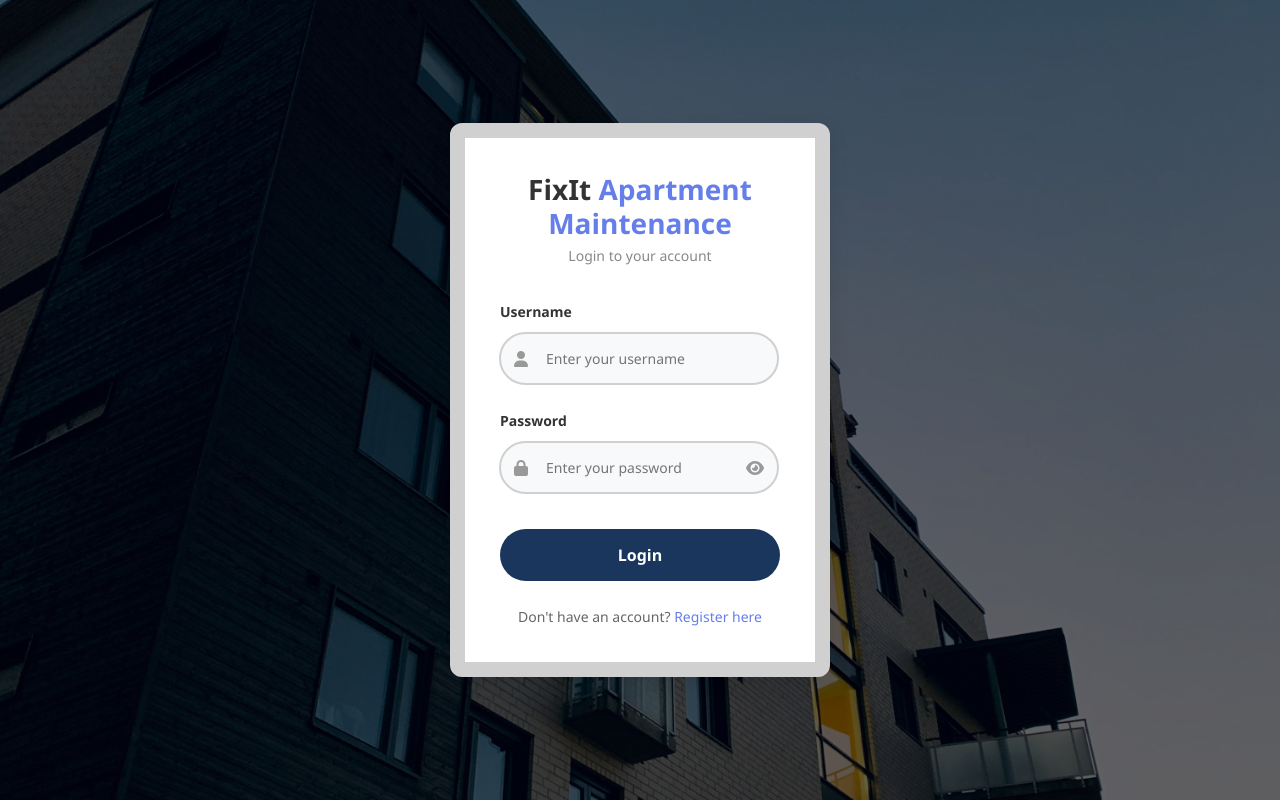
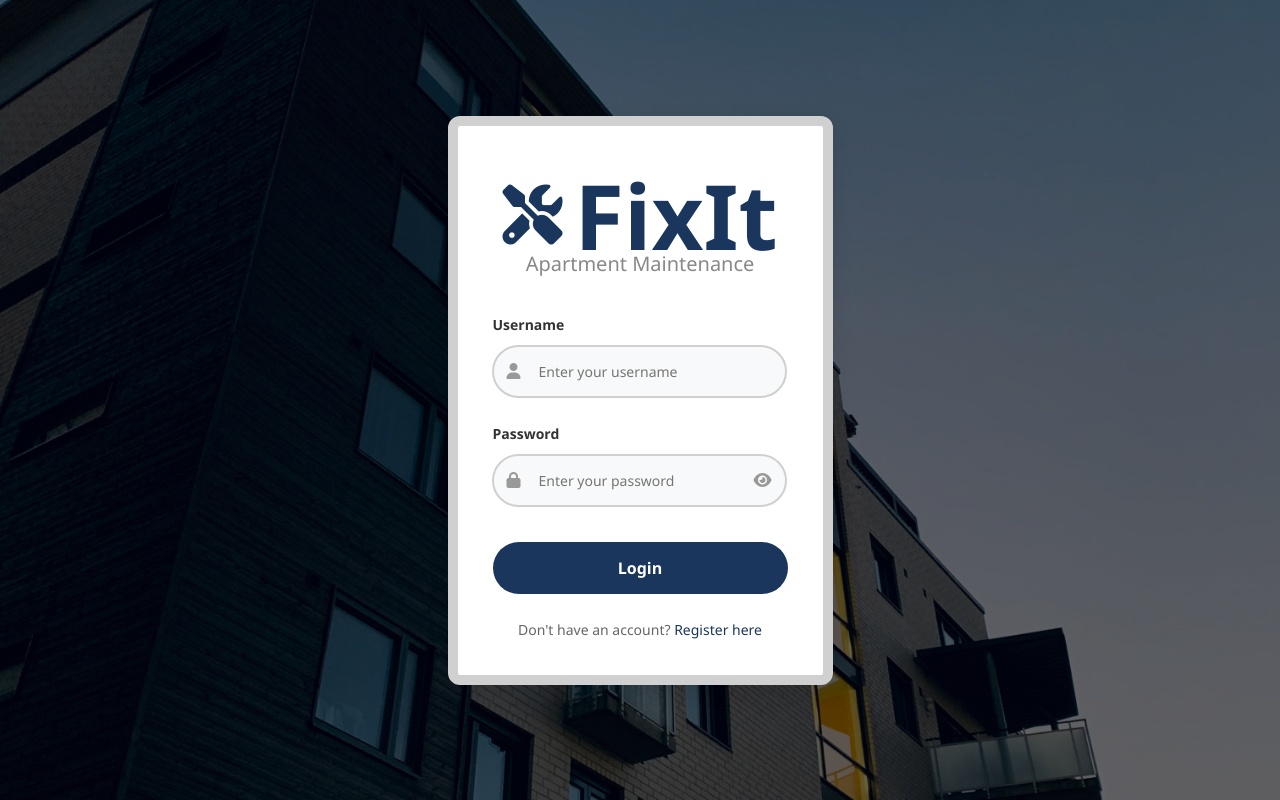
Before and after one commit to gimshaninethmini/apartment_maintainance_system, a Django app: page /login/ in a window 1280 px wide. Run offline with Django 5.2, Linux system fonts and the light colour scheme.

Commit message:
UI Change: Adding tools icon next to FixIt title on login page

```diff
--- a/templates/registration/login.html
+++ b/templates/registration/login.html
@@ -40,7 +40,7 @@
             position: relative;
             z-index: 1;
             width: 100%;
-            max-width: 420px;
+            max-width: 425px;
             padding: 20px;
         }
 
@@ -49,7 +49,7 @@
             border-radius: 12px;
             padding: 35px;
             box-shadow: 0 5px 20px rgba(0, 0, 0, 0.1);
-            border: 15px solid #d0d0d0;
+            border: 10px solid #d0d0d0;
         }
 
         .login-header {
@@ -57,20 +57,23 @@
             margin-bottom: 35px;
         }
 
-        .login-header h2 {
-            font-size: 28px;
+        .login-header h1 {
+            font-size: 90px;
             font-weight: 700;
-            color: #333;
-            margin-bottom: 5px;
-        }
-
-        .login-header h2 span {
-            color: #667eea;
+            color: #1a365d;
+            margin-bottom: -10px;
+            letter-spacing: 0px;
         }
 
         .login-header p {
+            font-size: 20px;
             color: #888;
-            font-size: 14px;
+            font-weight: 500;
+            margin-top: -20px;
+            display: block;
+            white-space: nowrap;
+            width: 100%;
+            text-align: center;
         }
 
         /* Input group - label ABOVE field */
@@ -132,7 +135,7 @@
         }
 
         .password-toggle:hover {
-            color: #667eea;
+            color: #1a365d;
         }
 
         .btn-login {
@@ -152,6 +155,7 @@
         .btn-login:hover {
             transform: scale(1.02);
             opacity: 0.95;
+            background: #142c4a;
         }
 
         .register-link {
@@ -162,7 +166,7 @@
         }
 
         .register-link a {
-            color: #667eea;
+            color: #1a365d;
             text-decoration: none;
             font-weight: 500;
         }
@@ -196,8 +200,15 @@
     <div class="login-container">
         <div class="login-box">
             <div class="login-header">
-                <h2>FixIt <span>Apartment Maintenance</span></h2>
-                <p>Login to your account</p>
+                <div style="display: flex; align-items: center; justify-content: center; gap: 12px;">
+                    <div class="brand-icon">
+                        <i class="fas fa-tools" style="font-size: 60px; color: #1a365d;"></i>
+                    </div>
+                    <h1 style="margin: 0;">FixIt</h1>
+                </div>
+                <div style="text-align: center;">
+                    <p>Apartment Maintenance</p>
+                </div>
             </div>
 
             <!-- Display error/success messages -->
```
